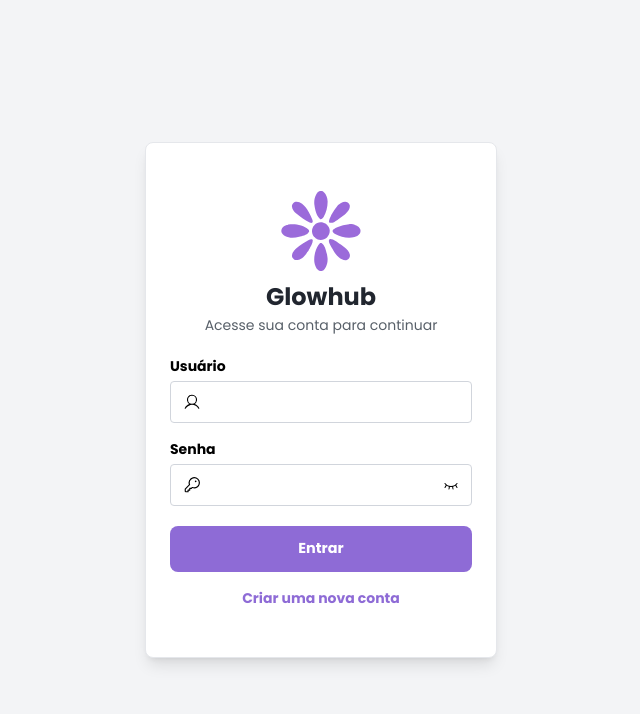
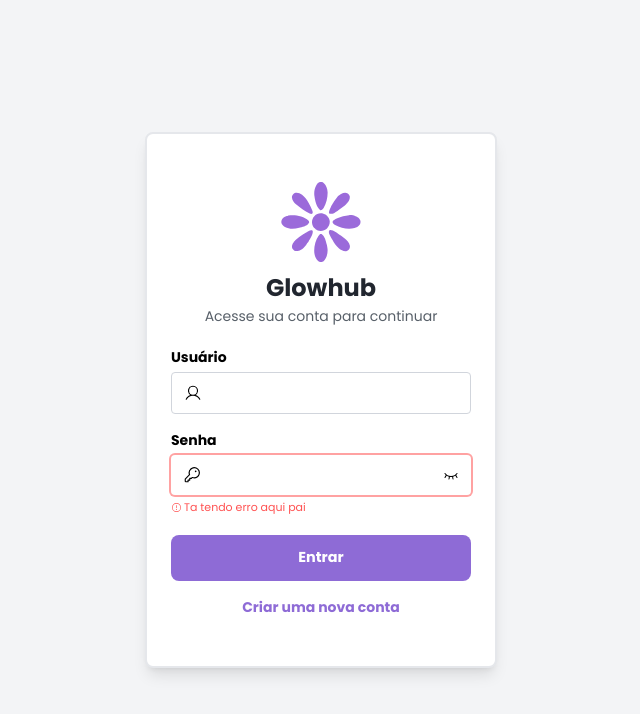
Before and after one commit to DiogoWernek/glowhub, a React (Vite) app: page / in a window 1280 px wide. Shown: the top 714 px of the page, without its empty margins (319-959 px from the left). Built offline with nearby package versions, Linux system fonts and the light colour scheme.

Commit message:
Finalizado hasError do input. Finalizado botão com suas props e loading

```diff
--- a/package.json
+++ b/package.json
@@ -15,6 +15,7 @@
     "react": "^19.1.0",
     "react-dom": "^19.1.0",
     "react-router": "^7.7.1",
+    "react-spinners": "^0.17.0",
     "tailwindcss": "^4.1.11"
   },
   "devDependencies": {
--- a/src/components/Button.tsx
+++ b/src/components/Button.tsx
@@ -1,12 +1,33 @@
+import { Loading } from "./Loading";
+
 type ButtonProps = React.ComponentProps<"button"> & {
-  children: React.ReactNode; // Conteúdo do botão, se houver.
+  children: React.ReactNode; // Conteúdo do botão, como texto ou ícones.
   onClick?: () => void; // Função a ser chamada ao clicar no botão.
-}
+  loading?: boolean; // Indica se o botão está em estado de carregamento.
+  disabled?: boolean; // Indica se o botão está desabilitado.
+};
 
-export const Button = ({ children, onClick }: ButtonProps) => {
+export const Button = ({
+  children,
+  onClick,
+  loading = false,
+  disabled = false,
+}: ButtonProps) => {
   return (
-    <button className="w-full bg-primary hover:bg-primary/90 active:bg-primary/80 transition duration-200 rounded-[0.5rem] cursor-pointer" onClick={onClick}>
-      <p className="text-white text-[0.9rem] p-3 font-bold">{children}</p>
+    <button
+      disabled={disabled || loading}
+      onClick={onClick}
+      className={`flex w-full min-h-[2.8125rem] rounded-[0.5rem] text-center justify-center items-center transition duration-200
+        ${disabled || loading
+          ? "bg-gray-300 cursor-not-allowed text-gray-500"
+          : "bg-primary hover:bg-primary/90 active:bg-primary/80 cursor-pointer text-white"
+        }`}
+    >
+      {loading ? (
+        <Loading color={disabled ? "#999" : "white"} />
+      ) : (
+        <p className="text-[0.9rem] p-3 font-bold">{children}</p>
+      )}
     </button>
   );
-}
+};
--- a/src/components/Input.tsx
+++ b/src/components/Input.tsx
@@ -2,15 +2,32 @@
 import React, { useState } from "react";
 
 // Importação de ícones/Imagens
-import { EyeClosedIcon, EyeIcon } from "@phosphor-icons/react";
+import {
+  EyeClosedIcon,
+  EyeIcon,
+  WarningCircleIcon,
+} from "@phosphor-icons/react";
 
+// Tipagem do input e todas suas Props
 type InputProps = React.ComponentProps<"input"> & {
   children?: React.ReactNode; // Conteúdo de dentro do Input, se houver, como ícones.
   type?: "text" | "password" | "email" | "number"; // Tipo do input, com "text" como padrão.
   label?: string; // Rótulo do input, se necessário.
-}
+  hasError?: InputError; // Estado de erro opcional, com mensagem de erro.
+};
 
-export const Input = ({ children, type = "text", label }: InputProps) => {
+// Tipagem do erro para receber status e mensagem
+type InputError = {
+  status: boolean; // Indica se há um erro.
+  message: string; // Mensagem de erro, se houver.
+};
+
+export const Input = ({
+  children,
+  type = "text",
+  label,
+  hasError = { status: false, message: "" },
+}: InputProps) => {
   const [showPassword, setShowPassword] = useState(false);
 
   // Função para mostrar ou esconder a senha, se o tipo for "password".
@@ -21,7 +38,15 @@ export const Input = ({ children, type = "text", label }: InputProps) => {
     <div className="flex flex-col gap-1 items-start w-full">
       <label className="font-bold text-[0.875rem]">{label && label}</label>
 
-      <div className="flex items-center gap-2 border overflow-hidden border-gray-300 px-3 py-2 rounded w-full transition-colors focus-within:border-primary focus-within:ring-2 focus-within:ring-primary">
+      <div
+        className={`flex items-center gap-2 overflow-hidden px-3 py-2 rounded w-full transition-colors
+          ${
+            hasError?.status
+              ? "border-red-base ring-2 ring-red-300"
+              : "border border-gray-300 focus-within:border-primary focus-within:ring-2 focus-within:ring-primary"
+          }
+        `}
+      >
         {children && children}
 
         <input
@@ -38,6 +63,17 @@ export const Input = ({ children, type = "text", label }: InputProps) => {
           </button>
         )}
       </div>
+
+      {hasError.status === true ? (
+        <div className="flex items-center gap-0.5 justify-center">
+          <WarningCircleIcon size={11} color="#FF5252" />
+          <small className="text-[11px] text-red-base">
+            {hasError.message}
+          </small>
+        </div>
+      ) : (
+        <></>
+      )}
     </div>
   );
 };
--- /dev/null
+++ b/src/components/Loading.tsx
@@ -0,0 +1,9 @@
+import { PuffLoader } from "react-spinners";
+
+type LoadingProps = {
+  color?: string; // Cor do carregamento, padrão é #8e6bd6
+};
+
+export const Loading = ({ color = "#8e6bd6" }: LoadingProps) => {
+  return <PuffLoader color={color} loading={true} size={24} />;
+};
--- a/src/index.css
+++ b/src/index.css
@@ -5,6 +5,8 @@
   --color-primary: #8e6bd6;
   --color-secondary: #6b3ee4;
   --color-background: #f3f4f6;
+
+  --color-red-base: #FF5252;
 
   --color-text-primary: #21262f;
   --color-text-secondary: #586069;
--- a/src/pages/Login.tsx
+++ b/src/pages/Login.tsx
@@ -1,6 +1,6 @@
 // Importações de imagens e ícones
 import { KeyIcon, UserIcon } from "@phosphor-icons/react";
-import Logo from "../assets/icons/glowhub_logo.svg"
+import Logo from "../assets/icons/glowhub_logo.svg";
 
 // Componentes
 import { Button } from "../components/Button";
@@ -10,30 +10,38 @@ export const Login = () => {
   return (
     <div className="flex items-center justify-center min-h-screen bg-background px-[2rem]">
       {/* Container principal do login */}
-      <div className="flex flex-col text-center border-1 border-border-primary rounded-[0.5rem] p-6 py-12 bg-white gap-5 shadow-lg w-full max-w-[22rem]">
-
-
+      <div className="flex flex-col text-center border-2 border-border-primary rounded-[0.5rem] p-6 py-12 bg-white gap-5 shadow-lg w-full max-w-[22rem]">
         <div className="flex flex-col items-center gap-0.5">
           <img src={Logo} alt="Logo GlowHub" className="w-20 mb-2" />
           <h1 className="text-text-primary text-2xl font-bold">Glowhub</h1>
 
-          <p className="text-text-secondary text-[.875rem]">Acesse sua conta para continuar</p>
+          <p className="text-text-secondary text-[.875rem]">
+            Acesse sua conta para continuar
+          </p>
         </div>
 
         <div className="flex flex-col gap-4">
           <Input label="Usuário">
             <UserIcon size={18} />
           </Input>
-          <Input label="Senha" type="password">
+          <Input
+            label="Senha"
+            type="password"
+            hasError={{ status: true, message: "Ta tendo erro aqui pai" }}
+          >
             <KeyIcon size={18} />
           </Input>
         </div>
 
         <div className="flex flex-col gap-4">
           <Button children="Entrar" />
-          <a href="#" className="text-primary text-[.875rem] font-bold hover:text-primary/80 active:text-primary/80">Criar uma nova conta</a>
+          <a
+            href="#"
+            className="text-primary text-[.875rem] font-bold hover:text-primary/80 active:text-primary/80"
+          >
+            Criar uma nova conta
+          </a>
         </div>
-
       </div>
     </div>
   );
```
Also changed, not shown: 1 other file (tests, documents, lock files or other folders).
